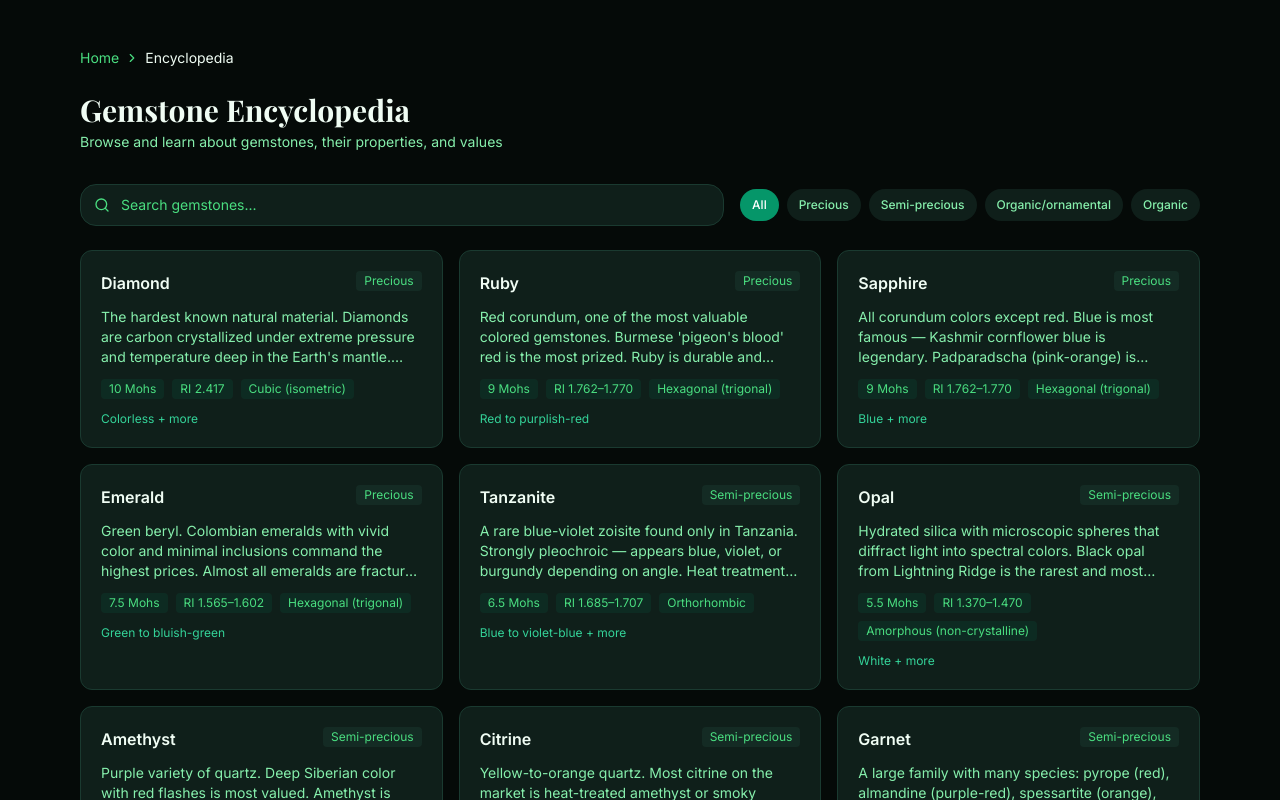
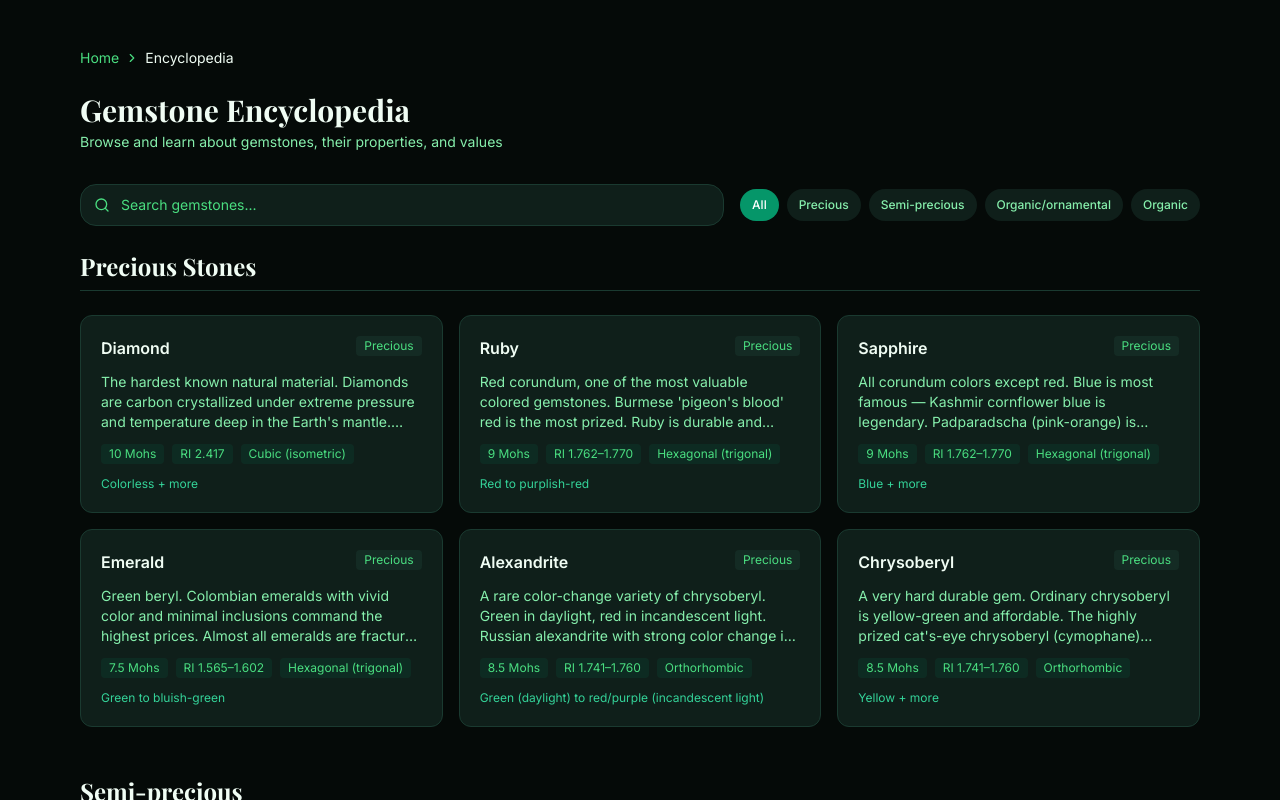
Before and after one commit to hariskhan2010/gemology-assistant, a Next.js app: page /gems/encyclopedia in a window 1280 px wide. Shown: the top 800 px of the page. Built offline with nearby package versions, Linux system fonts and the light colour scheme; a web font is replaced by a local one.

Commit message:
Add H2/H3 section headings, H1 on assistant/reset-password, update meta description

```diff
--- a/src/app/(auth)/auth/reset-password/page.tsx
+++ b/src/app/(auth)/auth/reset-password/page.tsx
@@ -67,7 +67,7 @@ export default function ResetPasswordPage() {
             <Lock className="h-8 w-8" />
           </div>
           <div>
-            <h2 className="font-heading text-3xl font-bold text-text-primary">Invalid Link</h2>
+            <h1 className="font-heading text-3xl font-bold text-text-primary">Invalid Link</h1>
             <p className="mt-2 text-sm text-text-secondary">
               This password reset link is invalid or has expired.
             </p>
@@ -92,7 +92,7 @@ export default function ResetPasswordPage() {
             <CheckCircle className="h-8 w-8" />
           </div>
           <div>
-            <h2 className="font-heading text-3xl font-bold text-text-primary">Password Reset</h2>
+            <h1 className="font-heading text-3xl font-bold text-text-primary">Password Reset</h1>
             <p className="mt-2 text-sm text-text-secondary">
               Your password has been successfully reset.
             </p>
@@ -117,7 +117,7 @@ export default function ResetPasswordPage() {
             <ArrowLeft className="h-4 w-4 transition-transform group-hover:-translate-x-1" />
             Back to Sign In
           </Link>
-          <h2 className="font-heading text-3xl font-bold text-text-primary">Reset password</h2>
+          <h1 className="font-heading text-3xl font-bold text-text-primary">Reset password</h1>
           <p className="mt-2 text-sm text-text-secondary">Enter your new password below</p>
         </div>
 
--- a/src/app/assistant/layout.tsx
+++ b/src/app/assistant/layout.tsx
@@ -28,6 +28,7 @@ export default function AssistantLayout() {
               <Headphones className="h-5 w-5" />
             </button>
           </header>
+          <h1 className="sr-only">AI Gemologist Assistant</h1>
           <ChatArea />
           <ChatInput onCameraTalkOpen={() => setCameraTalkOpen(true)} />
         </div>
--- a/src/app/gems/compare/page.tsx
+++ b/src/app/gems/compare/page.tsx
@@ -1,23 +1,48 @@
 "use client";
 
-import { useState } from "react";
+import React, { useState } from "react";
 import Link from "next/link";
 import { X, Plus } from "lucide-react";
 import { gemstones, type GemstoneData } from "@/lib/knowledge/gemstones";
 import { usePageTitle } from "@/hooks/use-page-title";
 import Breadcrumbs from "@/components/ui/Breadcrumbs";
 
-const fields: { key: keyof GemstoneData; label: string }[] = [
+const groups: { label: string; fields: { key: keyof GemstoneData; label: string }[] }[] = [
+  {
+    label: "General",
+    fields: [
       { key: "category", label: "Category" },
       { key: "color", label: "Color" },
+    ],
+  },
+  {
+    label: "Physical Properties",
+    fields: [
       { key: "mohs", label: "Mohs Hardness" },
       { key: "ri", label: "Refractive Index" },
       { key: "sg", label: "Specific Gravity" },
       { key: "crystal", label: "Crystal System" },
+    ],
+  },
+  {
+    label: "Treatment & Origin",
+    fields: [
       { key: "treatments", label: "Treatments" },
       { key: "origins", label: "Origins" },
+    ],
+  },
+  {
+    label: "Value",
+    fields: [
       { key: "priceRange", label: "Price Range" },
+    ],
+  },
+  {
+    label: "Description",
+    fields: [
       { key: "description", label: "Description" },
+    ],
+  },
 ];
 
 export default function ComparePage() {
@@ -53,7 +78,7 @@ export default function ComparePage() {
 
         <div className="mb-8">
           <h1 className="font-heading text-3xl font-bold text-text-primary">Gem Comparison</h1>
-          <p className="mt-1 text-sm text-text-secondary">Compare gemstones side by side</p>
+          <h2 className="mt-1 text-sm text-text-secondary font-normal">Compare Properties — add up to 4 gemstones to see them side by side</h2>
         </div>
 
         <div className="mb-6">
@@ -96,7 +121,14 @@ export default function ComparePage() {
                 </tr>
               </thead>
               <tbody>
-                {fields.map((field) => (
+                {groups.map((group) => (
+                  <React.Fragment key={group.label}>
+                    <tr className="border-b border-border bg-surface-elevated/50">
+                      <td className="sticky left-0 bg-surface-elevated/50 px-4 py-2" colSpan={selected.length + 1}>
+                        <h3 className="text-xs font-semibold uppercase tracking-wider text-text-muted">{group.label}</h3>
+                      </td>
+                    </tr>
+                    {group.fields.map((field) => (
                       <tr key={field.key} className="border-b border-border last:border-0">
                         <td className="sticky left-0 bg-background px-4 py-3 text-xs font-medium text-text-muted">{field.label}</td>
                         {selected.map((gem) => (
@@ -112,6 +144,8 @@ export default function ComparePage() {
                         ))}
                       </tr>
                     ))}
+                  </React.Fragment>
+                ))}
               </tbody>
             </table>
           </div>
--- a/src/app/gems/encyclopedia/page.tsx
+++ b/src/app/gems/encyclopedia/page.tsx
@@ -18,6 +18,19 @@ export default function EncyclopediaPage() {
     const matchCategory = category === "All" || g.category === category;
     return matchSearch && matchCategory;
   });
+
+  const isFlat = search.length > 0 || category !== "All";
+  const categoryDisplay: Record<string, string> = {
+    "Precious": "Precious Stones",
+    "Semi-Precious": "Semi-Precious Stones",
+    "Organic": "Organic Gems",
+  };
+
+  const grouped = isFlat
+    ? null
+    : Object.fromEntries(
+        categories.map((cat) => [cat, filtered.filter((g) => g.category === cat)])
+      );
 
   return (
     <div className="min-h-screen bg-background">
@@ -60,6 +73,8 @@ export default function EncyclopediaPage() {
           </div>
         </div>
 
+        {isFlat ? (
+          <>
             <div className="grid gap-4 sm:grid-cols-2 lg:grid-cols-3">
               {filtered.map((gem) => (
                 <Link
@@ -81,13 +96,47 @@ export default function EncyclopediaPage() {
                 </Link>
               ))}
             </div>
-
             {filtered.length === 0 && (
               <div className="flex flex-col items-center py-16">
                 <Gem className="mb-4 h-12 w-12 text-text-muted" />
                 <p className="text-text-muted">No gemstones found</p>
               </div>
             )}
+          </>
+        ) : (
+          <div className="space-y-12">
+            {categories.map((cat) => {
+              const gems = grouped![cat];
+              if (!gems || gems.length === 0) return null;
+              return (
+                <section key={cat}>
+                  <h2 className="font-heading text-2xl font-bold text-text-primary mb-6 border-b border-border pb-2">{categoryDisplay[cat] || cat}</h2>
+                  <div className="grid gap-4 sm:grid-cols-2 lg:grid-cols-3">
+                    {gems.map((gem) => (
+                      <Link
+                        key={gem.slug}
+                        href={`/gems/encyclopedia/${gem.slug}`}
+                        className="group rounded-xl border border-border bg-surface p-5 hover:border-gemstone-500/50 transition-all hover:-translate-y-0.5"
+                      >
+                        <div className="mb-3 flex items-start justify-between">
+                          <h3 className="font-semibold text-text-primary group-hover:text-gemstone-400 transition-colors">{gem.name}</h3>
+                          <span className="rounded bg-surface-elevated px-2 py-0.5 text-xs text-text-muted">{gem.category}</span>
+                        </div>
+                        <p className="mb-3 text-sm text-text-secondary line-clamp-3">{gem.description}</p>
+                        <div className="flex flex-wrap gap-2 text-xs text-text-muted">
+                          <span className="rounded bg-gemstone-600/10 px-2 py-0.5">{gem.mohs} Mohs</span>
+                          <span className="rounded bg-gemstone-600/10 px-2 py-0.5">RI {gem.ri}</span>
+                          <span className="rounded bg-gemstone-600/10 px-2 py-0.5">{gem.crystal}</span>
+                        </div>
+                        <p className="mt-3 text-xs text-gemstone-400">{gem.color.split(",")[0].trim()}{gem.color.includes(",") ? " + more" : ""}</p>
+                      </Link>
+                    ))}
+                  </div>
+                </section>
+              );
+            })}
+          </div>
+        )}
       </div>
     </div>
   );
--- a/src/app/layout.tsx
+++ b/src/app/layout.tsx
@@ -26,12 +26,12 @@ export const metadata: Metadata = {
     default: "GemSage - AI Gemology Assistant",
     template: "%s | GemSage",
   },
-  description: "Expert gemology guidance powered by AI. Identify gems, learn properties, and master faceting with your intelligent gemology assistant.",
+  description: "GemSage is an AI gemologist for instant gem identification, faceting angles, and stone properties. Browse 25+ gemstone guides with prices and hardness ratings. Free to use.",
   keywords: ["gemology", "gem identification", "faceting", "gemstones", "AI assistant", "ruby", "sapphire", "emerald"],
   authors: [{ name: "GemSage" }],
   openGraph: {
     title: "GemSage - AI Gemology Assistant",
-    description: "Expert gemology guidance powered by AI. Identify gems, learn properties, and master faceting.",
+    description: "GemSage is an AI gemologist for instant gem identification, faceting angles, and stone properties. Browse 25+ gemstone guides with prices and hardness ratings. Free to use.",
     type: "website",
     locale: "en_US",
     url: "https://gemology-assistant.vercel.app",
```
Lines whose indentation alone changed are shown as unchanged.
